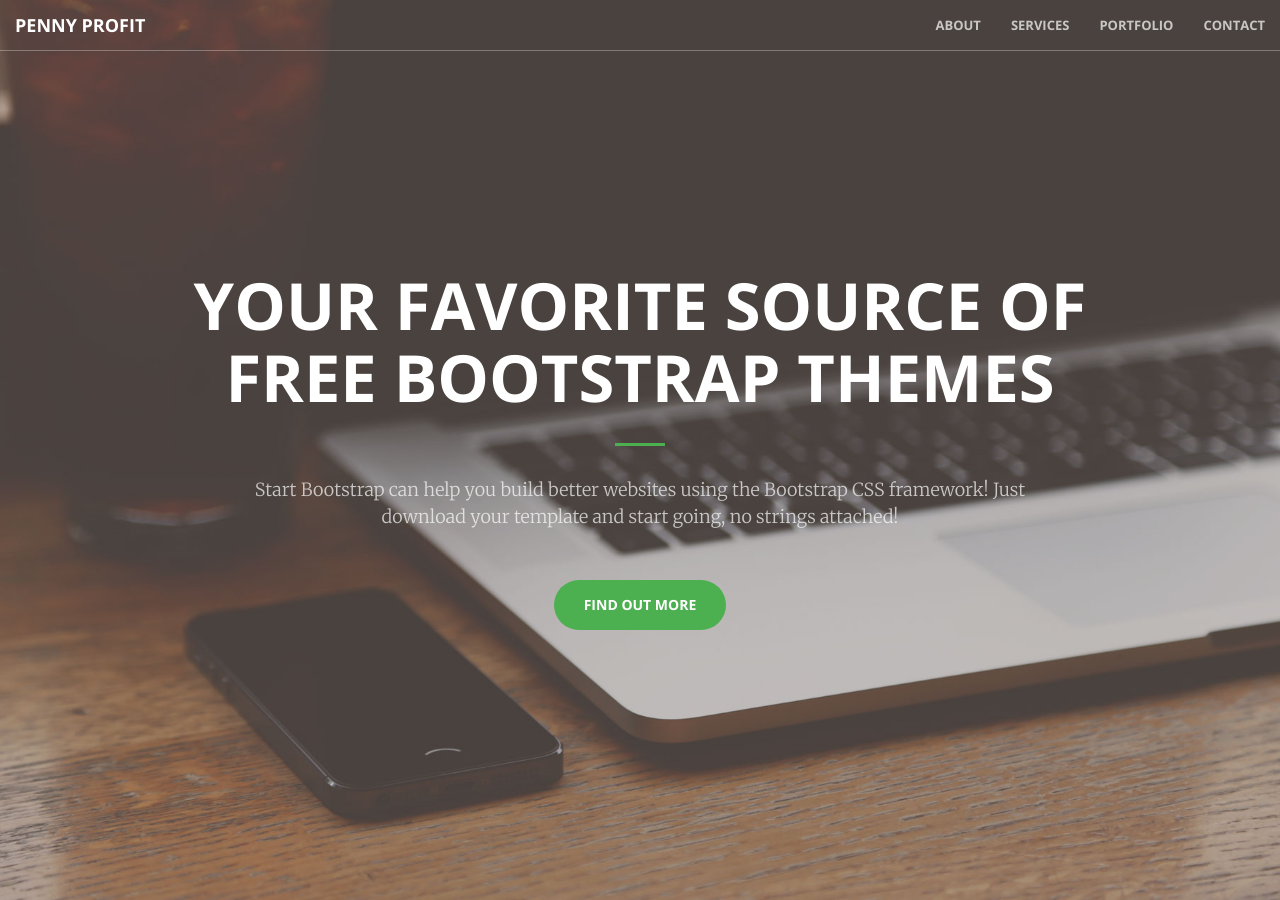
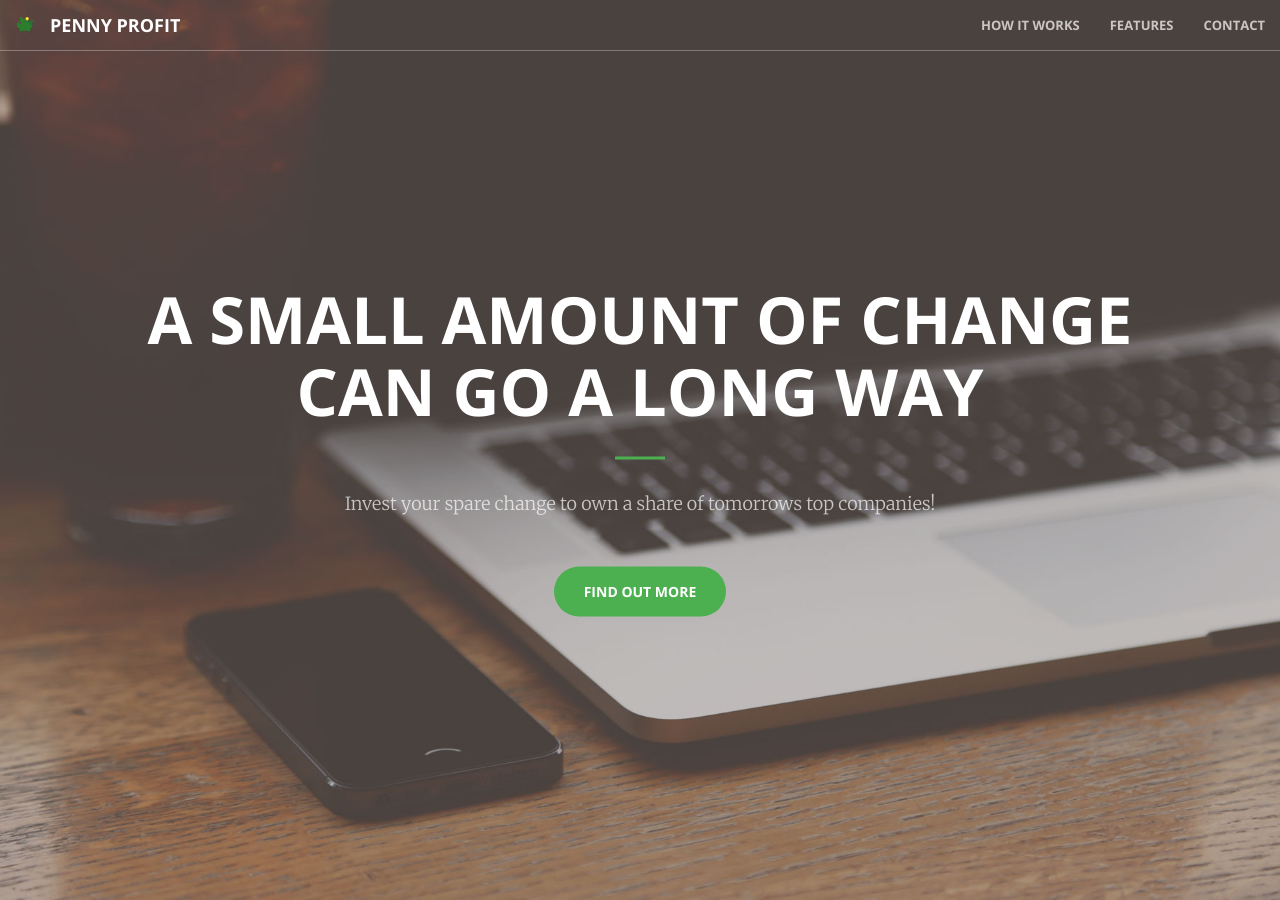
Before and after one commit to OscarMarshall/pennyprofit.github.io, a Jekyll site: the page built from index.html, in a window 1280 px wide and 900 px high. Built offline with Jekyll 4.4.1, drawn with Linux system fonts in a browser that asks for light colours; some of the changed text lies outside the part shown.

Commit message:
Work on the site with Alex

```diff
--- a/_includes/call-to-action.html
+++ b/_includes/call-to-action.html
@@ -2,10 +2,47 @@
     <div class="container">
         <div class="row">
             <div class="col-lg-8 col-lg-offset-2 text-center">
-                <h2 class="section-heading">We've got what you need!</h2>
+                <h2 class="section-heading">How it Works</h2>
                 <hr class="light">
-                <p class="text-faded">Start Bootstrap has everything you need to get your new website up and running in no time! All of the templates and themes on Start Bootstrap are open source, free to download, and easy to use. No strings attached!</p>
-                <a href="#" class="btn btn-default btn-xl">Get Started!</a>
+                <p class="text-faded">Penny Profit blends the power of crowdfunding with the leftover change from everyday purchases to help startups grow. Ever thought of what your life would be like today had you invested just a few pennies into the early stages of a single corporate giant? Penny Profit allows you to own a part of tomorrow's top companies today!</p>
+                <p class="text-faded">Penny Profit will be launching soon. Preregister to receive updates and a spot in the beta.</p>
+                <form onsubmit="
+                  var val = $('#email input').val();
+                  if (val) {
+                    $('#email-submit').css('display', 'inline').val('Sending...');
+                    $.ajax({
+                      type: 'POST',
+                      url: 'https://api.mypennyprofit.com/prod/email-capture',
+                      contentType: 'application/json',
+                      data: JSON.stringify({email: val}),
+                      success: function (data) {
+                        if (data != 'acknowledged') {
+                          $('#email-submit').val('Error! Please try again later.');
+                          return;
+                        }
+                        $('#email-submit').val('Thanks!').attr('disabled', 'disabled');
+                        $('#email').css('height', '0');
+                      }
+                    });
+                  }
+                  return false;">
+                  <div id="email" style="height:0px; overflow:hidden; transition: height .5s">
+                    <input type="email" class="form-control" placeholder="Email" style="width: 300px; margin: 20px auto" />
+                  </div>
+                  <a id="email-btn"
+                     class="btn btn-default btn-xl"
+                     onclick="
+                       $('#email-btn').css('display', 'none');
+                       $('#email-submit').css('display', 'inline');
+                       $('#email').css('height', '74px');">
+                    Keep me updated!
+                  </a>
+                  <input type="submit"
+                         id="email-submit"
+                         class="btn btn-default btn-xl"
+                         value="Keep me updated!"
+                         style="display: none" />
+                </form
             </div>
         </div>
     </div>
--- a/_includes/header.html
+++ b/_includes/header.html
@@ -1,9 +1,9 @@
 <header>
     <div class="header-content">
         <div class="header-content-inner">
-            <h1>Your Favorite Source of Free Bootstrap Themes</h1>
+            <h1>A small amount of change can go a long way</h1>
             <hr>
-            <p>Start Bootstrap can help you build better websites using the Bootstrap CSS framework! Just download your template and start going, no strings attached!</p>
+            <p>Invest your spare change to own a share of tomorrows top companies!</p>
             <a href="#about" class="btn btn-primary btn-xl page-scroll">Find Out More</a>
         </div>
     </div>
--- a/_includes/nav.html
+++ b/_includes/nav.html
@@ -8,24 +8,27 @@
                 <span class="icon-bar"></span>
                 <span class="icon-bar"></span>
             </button>
-            <a class="navbar-brand page-scroll" href="#page-top">{{ site.title }}</a>
+            <a class="navbar-brand page-scroll" href="#page-top"><img src="favicon-32x32.png" style="float: left; height: 20px; width: 20px; margin-right: 15px" />{{ site.title }}</a>
         </div>
 
         <!-- Collect the nav links, forms, and other content for toggling -->
         <div class="collapse navbar-collapse" id="bs-example-navbar-collapse-1">
             <ul class="nav navbar-nav navbar-right">
                 <li>
-                    <a class="page-scroll" href="#about">About</a>
+                    <a class="page-scroll" href="#about">How it works</a>
                 </li>
                 <li>
-                    <a class="page-scroll" href="#services">Services</a>
-                </li>
-                <li>
-                    <a class="page-scroll" href="#portfolio">Portfolio</a>
+                    <a class="page-scroll" href="#services">Features</a>
                 </li>
                 <li>
                     <a class="page-scroll" href="#contact">Contact</a>
                 </li>
+                <!--<li>
+                    <a>Sign-in</a>
+                </li>
+                <li>
+                    <a>Register</a>
+                </li>-->
             </ul>
         </div>
         <!-- /.navbar-collapse -->
--- a/_includes/services.html
+++ b/_includes/services.html
@@ -2,7 +2,7 @@
     <div class="container">
         <div class="row">
             <div class="col-lg-12 text-center">
-                <h2 class="section-heading">At Your Service</h2>
+                <h2 class="section-heading">Who We Are</h2>
                 <hr class="primary">
             </div>
         </div>
@@ -11,28 +11,28 @@
         <div class="row">
             <div class="col-lg-3 col-md-6 text-center">
                 <div class="service-box">
-                    <i class="fa fa-4x fa-diamond wow bounceIn text-primary"></i>
+                    <i class="fa fa-4x fa-diamond wow fadeInUp text-primary"></i>
                     <h3>Sturdy Templates</h3>
                     <p class="text-muted">Our templates are updated regularly so they don't break.</p>
                 </div>
             </div>
             <div class="col-lg-3 col-md-6 text-center">
                 <div class="service-box">
-                    <i class="fa fa-4x fa-paper-plane wow bounceIn text-primary" data-wow-delay=".1s"></i>
+                    <i class="fa fa-4x fa-paper-plane wow fadeInUp text-primary" data-wow-delay=".1s"></i>
                     <h3>Ready to Ship</h3>
                     <p class="text-muted">You can use this theme as is, or you can make changes!</p>
                 </div>
             </div>
             <div class="col-lg-3 col-md-6 text-center">
                 <div class="service-box">
-                    <i class="fa fa-4x fa-newspaper-o wow bounceIn text-primary" data-wow-delay=".2s"></i>
+                    <i class="fa fa-4x fa-newspaper-o wow fadeInUp text-primary" data-wow-delay=".2s"></i>
                     <h3>Up to Date</h3>
                     <p class="text-muted">We update dependencies to keep things fresh.</p>
                 </div>
             </div>
             <div class="col-lg-3 col-md-6 text-center">
                 <div class="service-box">
-                    <i class="fa fa-4x fa-heart wow bounceIn text-primary" data-wow-delay=".3s"></i>
+                    <i class="fa fa-4x fa-heart wow fadeInUp text-primary" data-wow-delay=".3s"></i>
                     <h3>Made with Love</h3>
                     <p class="text-muted">You have to make your websites with love these days!</p>
                 </div>
--- a/_layouts/front.html
+++ b/_layouts/front.html
@@ -8,8 +8,8 @@
   {% include header.html %}
   {% include call-to-action.html %}
   {% include services.html %}
-  {% include portfolio.html %}
-  {% include aside.html %}
+  <!--{% include portfolio.html %}-->
+  <!--{% include aside.html %}-->
   {% include contact.html %}
   {% include scripts.html %}
 </body>
```
